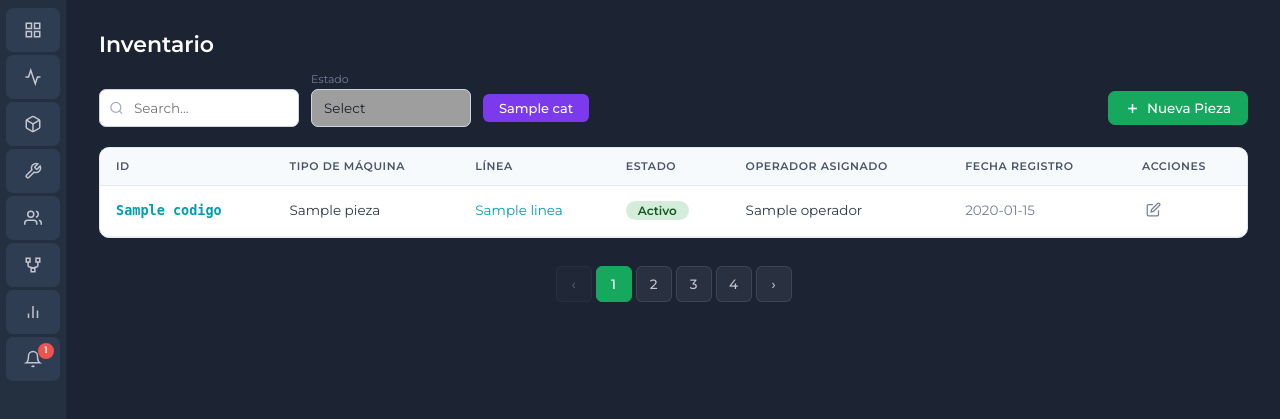
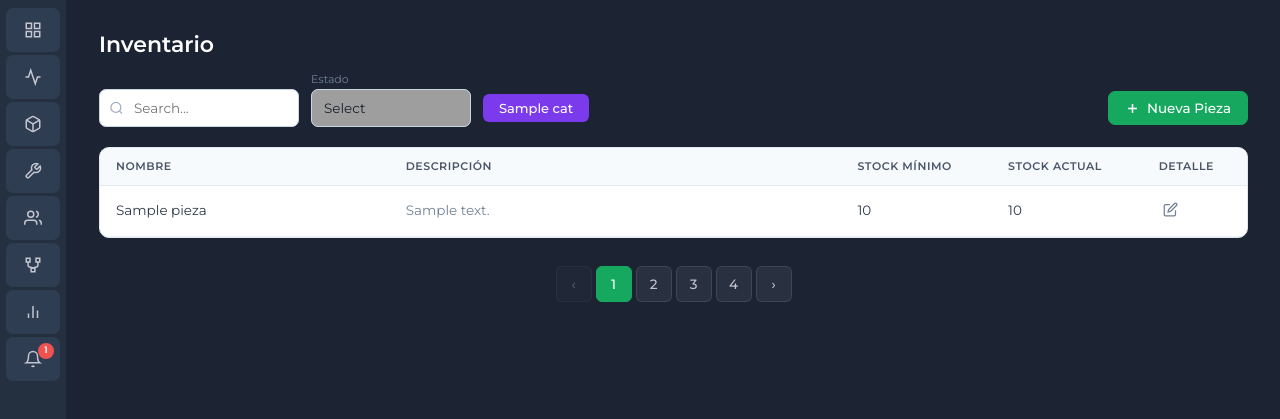
Before and after one commit to hfigaorozco/OSAT-TRACER, a Django app: template client/home/templates/admin/inventario.html in a window 1280 px wide. Shown: the part 72-491 px from the top of the page. Run offline with Django 5.2, Linux system fonts and the light colour scheme; the template is opened without the code that fills it: most values are stand-ins (such as "Sample title", 1, 10 or a date in 2020); grey boxes are pictures that could not be loaded.

Commit message:
Arreglando tabla de piezas

```diff
--- a/client/home/templates/admin/inventario.html
+++ b/client/home/templates/admin/inventario.html
@@ -54,16 +54,21 @@
 
 <!-- Tabla -->
 <div style="background:#fff;border:1px solid #E2E8F0;border-radius:10px;overflow:hidden;">
-  <table style="width:100%;border-collapse:collapse;font-size:13.5px;" id="inv-table">
+  <table style="width:100%;border-collapse:collapse;font-size:13.5px;table-layout:fixed;" id="inv-table">
+    <colgroup>
+      <col style="width:25%;">
+      <col style="width:39%;">
+      <col style="width:13%;">
+      <col style="width:13%;">
+      <col style="width:9%;">
+    </colgroup>
     <thead>
       <tr style="background:#F7FAFC;">
-        <th style="padding:10px 16px;text-align:left;font-size:11px;font-weight:600;color:#4A5568;border-bottom:1px solid #E2E8F0;text-transform:uppercase;letter-spacing:.05em;">ID</th>
-        <th style="padding:10px 16px;text-align:left;font-size:11px;font-weight:600;color:#4A5568;border-bottom:1px solid #E2E8F0;text-transform:uppercase;letter-spacing:.05em;">Tipo de máquina</th>
-        <th style="padding:10px 16px;text-align:left;font-size:11px;font-weight:600;color:#4A5568;border-bottom:1px solid #E2E8F0;text-transform:uppercase;letter-spacing:.05em;">Línea</th>
-        <th style="padding:10px 16px;text-align:left;font-size:11px;font-weight:600;color:#4A5568;border-bottom:1px solid #E2E8F0;text-transform:uppercase;letter-spacing:.05em;">Estado</th>
-        <th style="padding:10px 16px;text-align:left;font-size:11px;font-weight:600;color:#4A5568;border-bottom:1px solid #E2E8F0;text-transform:uppercase;letter-spacing:.05em;">Operador asignado</th>
-        <th style="padding:10px 16px;text-align:left;font-size:11px;font-weight:600;color:#4A5568;border-bottom:1px solid #E2E8F0;text-transform:uppercase;letter-spacing:.05em;">Fecha registro</th>
-        <th style="padding:10px 16px;text-align:left;font-size:11px;font-weight:600;color:#4A5568;border-bottom:1px solid #E2E8F0;text-transform:uppercase;letter-spacing:.05em;">Acciones</th>
+        <th style="padding:10px 16px;text-align:left;font-size:11px;font-weight:600;color:#4A5568;border-bottom:1px solid #E2E8F0;text-transform:uppercase;letter-spacing:.05em;">Nombre</th>
+        <th style="padding:10px 16px;text-align:left;font-size:11px;font-weight:600;color:#4A5568;border-bottom:1px solid #E2E8F0;text-transform:uppercase;letter-spacing:.05em;">Descripción</th>
+        <th style="padding:10px 16px;text-align:left;font-size:11px;font-weight:600;color:#4A5568;border-bottom:1px solid #E2E8F0;text-transform:uppercase;letter-spacing:.05em;">Stock mínimo</th>
+        <th style="padding:10px 16px;text-align:left;font-size:11px;font-weight:600;color:#4A5568;border-bottom:1px solid #E2E8F0;text-transform:uppercase;letter-spacing:.05em;">Stock actual</th>
+        <th style="padding:10px 16px;text-align:left;font-size:11px;font-weight:600;color:#4A5568;border-bottom:1px solid #E2E8F0;text-transform:uppercase;letter-spacing:.05em;">Detalle</th>
       </tr>
     </thead>
     <tbody id="inv-tbody">
@@ -73,22 +78,12 @@
           style="cursor:pointer;transition:background .12s;"
           onclick="openDetalle({{ pieza.pk }}, '{{ pieza.nombre }}', '{{ pieza.descripcion|default:'' }}', {{ pieza.stock }}, {{ pieza.stock_minimo }}, '{% if pieza.stock == 0 %}Crítico{% elif pieza.stock < pieza.stock_minimo %}Bajo{% else %}OK{% endif %}')"
           onmouseover="this.style.background='#F0FBF6'" onmouseout="this.style.background=''">
-        <td style="padding:12px 16px;border-bottom:1px solid #EDF2F7;font-family:monospace;font-weight:600;color:#009EAF;">{{ pieza.codigo }}</td>
-        <td style="padding:12px 16px;border-bottom:1px solid #EDF2F7;color:#2D3748;">{{ pieza.nombre }}</td>
-        <td style="padding:12px 16px;border-bottom:1px solid #EDF2F7;color:#009EAF;">{{ pieza.linea|default:"Línea A" }}</td>
+        <td style="padding:12px 16px;border-bottom:1px solid #EDF2F7;color:#2D3748;word-wrap:break-word;overflow-wrap:break-word;">{{ pieza.nombre }}</td>
+        <td style="padding:12px 16px;border-bottom:1px solid #EDF2F7;color:#718096;word-wrap:break-word;overflow-wrap:break-word;">{{ pieza.descripcion }}</td>
+        <td style="padding:12px 16px;border-bottom:1px solid #EDF2F7;color:#2D3748;">{{ pieza.stock_minimo }}</td>
+        <td style="padding:12px 16px;border-bottom:1px solid #EDF2F7;color:#2D3748;">{{ pieza.stock }}</td>
         <td style="padding:12px 16px;border-bottom:1px solid #EDF2F7;">
-          {% if pieza.stock == 0 %}
-            <span style="background:#D4EDDA;color:#155724;padding:2px 12px;border-radius:999px;font-size:12px;font-weight:600;">Activo</span>
-          {% elif pieza.stock < pieza.stock_minimo %}
-            <span style="background:#FFF3CD;color:#856404;padding:2px 12px;border-radius:999px;font-size:12px;font-weight:600;">Bajo</span>
-          {% else %}
-            <span style="background:#D4EDDA;color:#155724;padding:2px 12px;border-radius:999px;font-size:12px;font-weight:600;">Activo</span>
-          {% endif %}
-        </td>
-        <td style="padding:12px 16px;border-bottom:1px solid #EDF2F7;color:#2D3748;">{{ pieza.operador|default:"Sin asignar" }}</td>
-        <td style="padding:12px 16px;border-bottom:1px solid #EDF2F7;color:#718096;">{{ pieza.fecha_registro|date:"Y-m-d"|default:"2024-01-10" }}</td>
-        <td style="padding:12px 16px;border-bottom:1px solid #EDF2F7;">
-          <button onclick="event.stopPropagation();openDetalle({{ pieza.pk }}, '{{ pieza.nombre }}', '{{ pieza.descripcion|default:'' }}', {{ pieza.stock }}, {{ pieza.stock_minimo }}, 'OK')"
+          <button onclick="event.stopPropagation();openDetalle({{ pieza.pk }}, '{{ pieza.nombre }}', '{{ pieza.descripcion|default:'' }}', {{ pieza.stock }}, {{ pieza.stock_minimo }}, '{% if pieza.stock == 0 %}Crítico{% elif pieza.stock < pieza.stock_minimo %}Bajo{% else %}OK{% endif %}')"
                   style="color:#718096;background:none;border:none;cursor:pointer;padding:4px;">
             <svg width="15" height="15" viewBox="0 0 24 24" fill="none" stroke="currentColor" stroke-width="2"><path d="M11 4H4a2 2 0 0 0-2 2v14a2 2 0 0 0 2 2h14a2 2 0 0 0 2-2v-7"/><path d="M18.5 2.5a2.121 2.121 0 0 1 3 3L12 15l-4 1 1-4 9.5-9.5z"/></svg>
           </button>
@@ -96,7 +91,7 @@
       </tr>
       {% empty %}
       <tr>
-        <td colspan="7" style="padding:48px;text-align:center;color:#718096;font-size:14px;">
+        <td colspan="5" style="padding:48px;text-align:center;color:#718096;font-size:14px;">
           No hay materiales en inventario
         </td>
       </tr>
```
